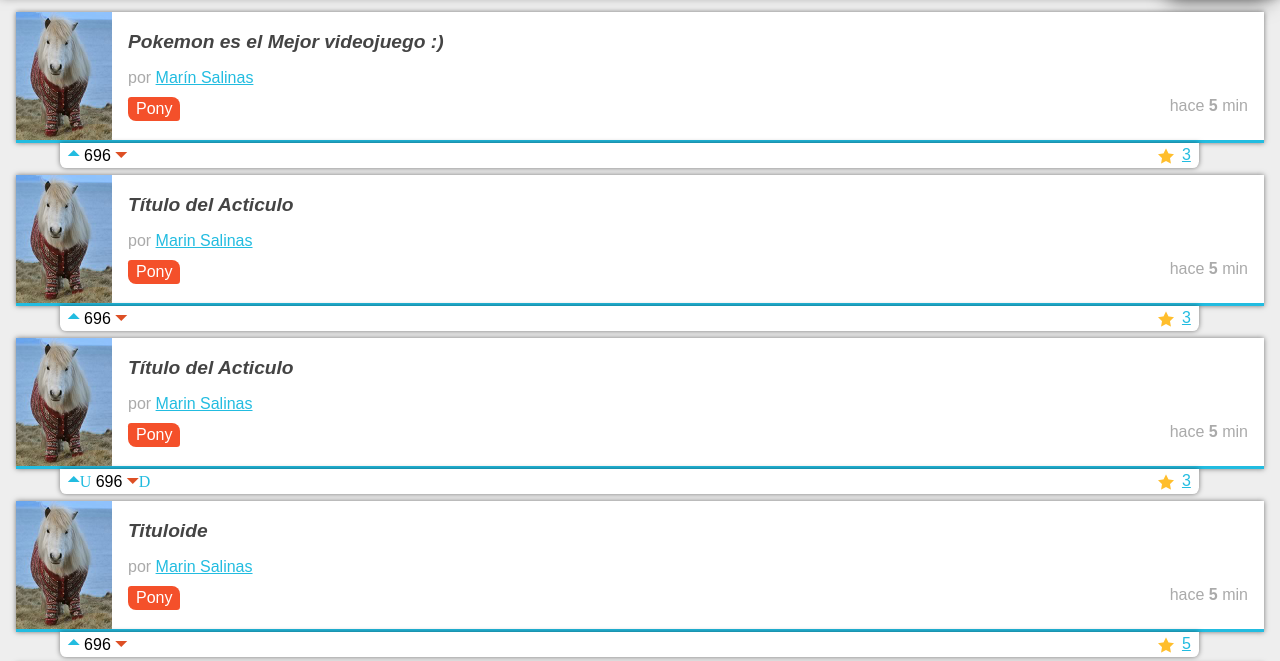
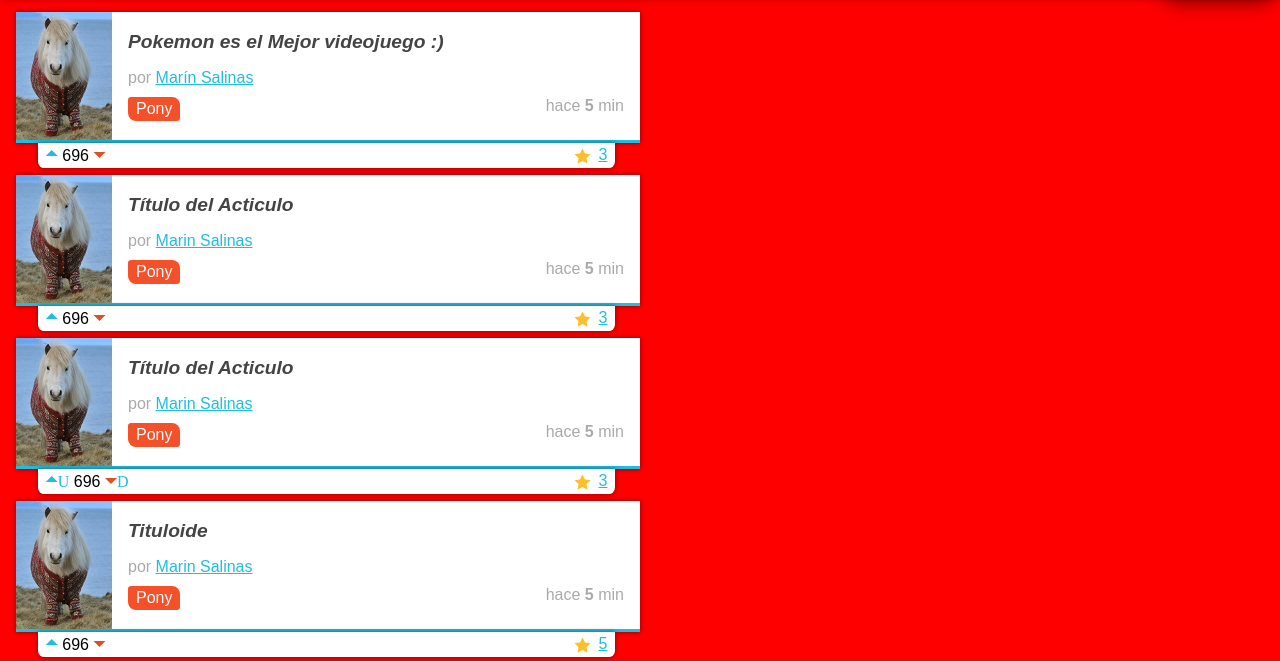
Before and after one commit to marinsalinas/puls3web, a plain HTML site: page index.html in a window 1280 px wide. Shown: the part 110-771 px from the top of the page. Drawn offline with Linux system fonts and the light colour scheme.

Commit message:
Empezando Responsive Design

```diff
--- a/estilos.css
+++ b/estilos.css
@@ -300,3 +300,13 @@ nav ul li a
 {
     float: right;
 }
+
+@media screen and (min-width:800px){
+    body{
+        background: red;
+    }
+
+    #contenido .item{
+        width: 50%;
+    }
+}
--- a/index.html
+++ b/index.html
@@ -3,6 +3,7 @@
 <head>
     <meta charset="UTF-8">
     <meta name="description" content="Plataforma de colaboracion integrada por la mejor comunidad!">
+    <meta name="viewport" content="width=device-width, minimum-scale=1, maximum-scale=1" />
     <title>ººPuls2014ºº</title>
     <link href='http://fonts.googleapis.com/css?family=Open+Sans:400,700' rel='stylesheet' type='text/css'>
     <link rel="stylesheet" href="normalize.css">
```
